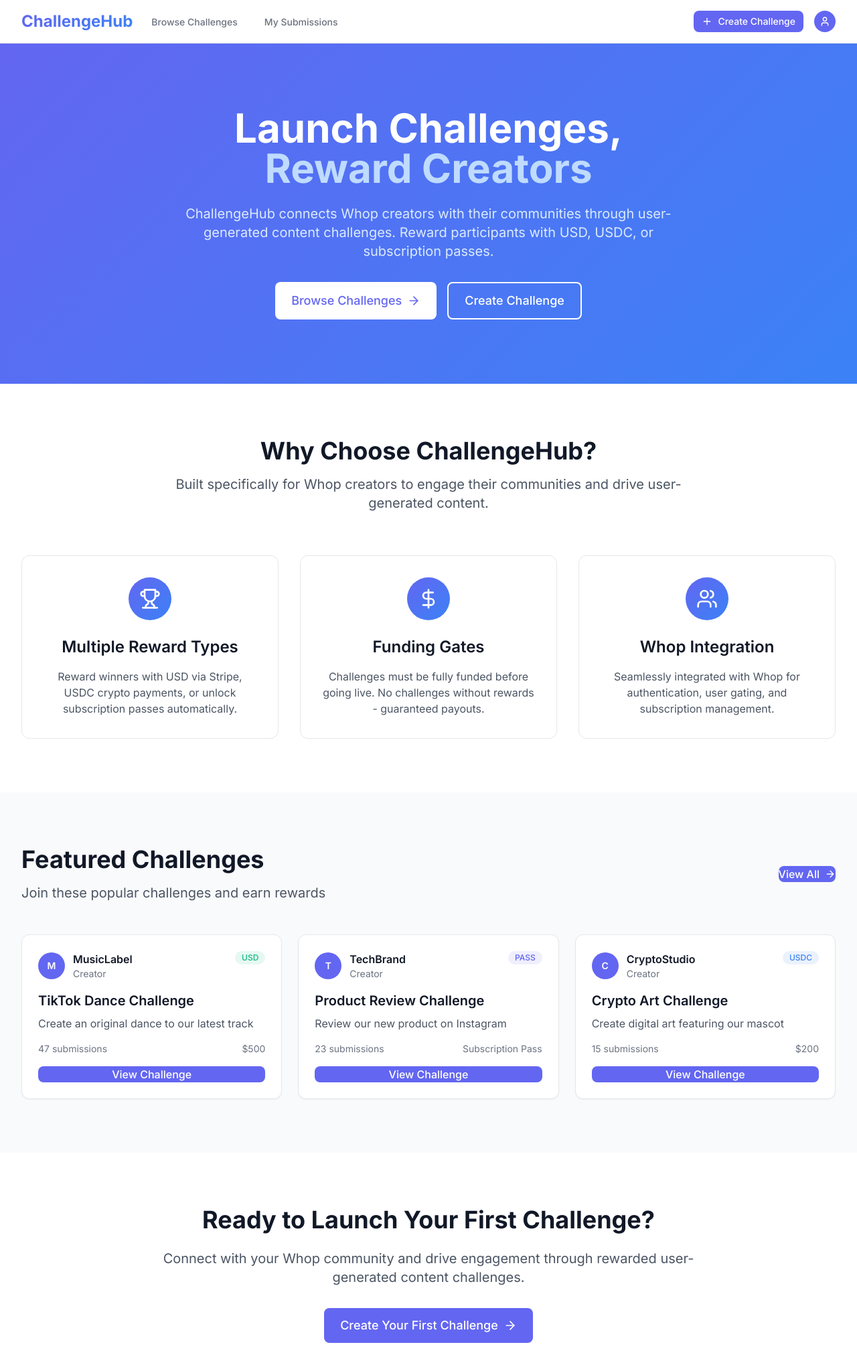
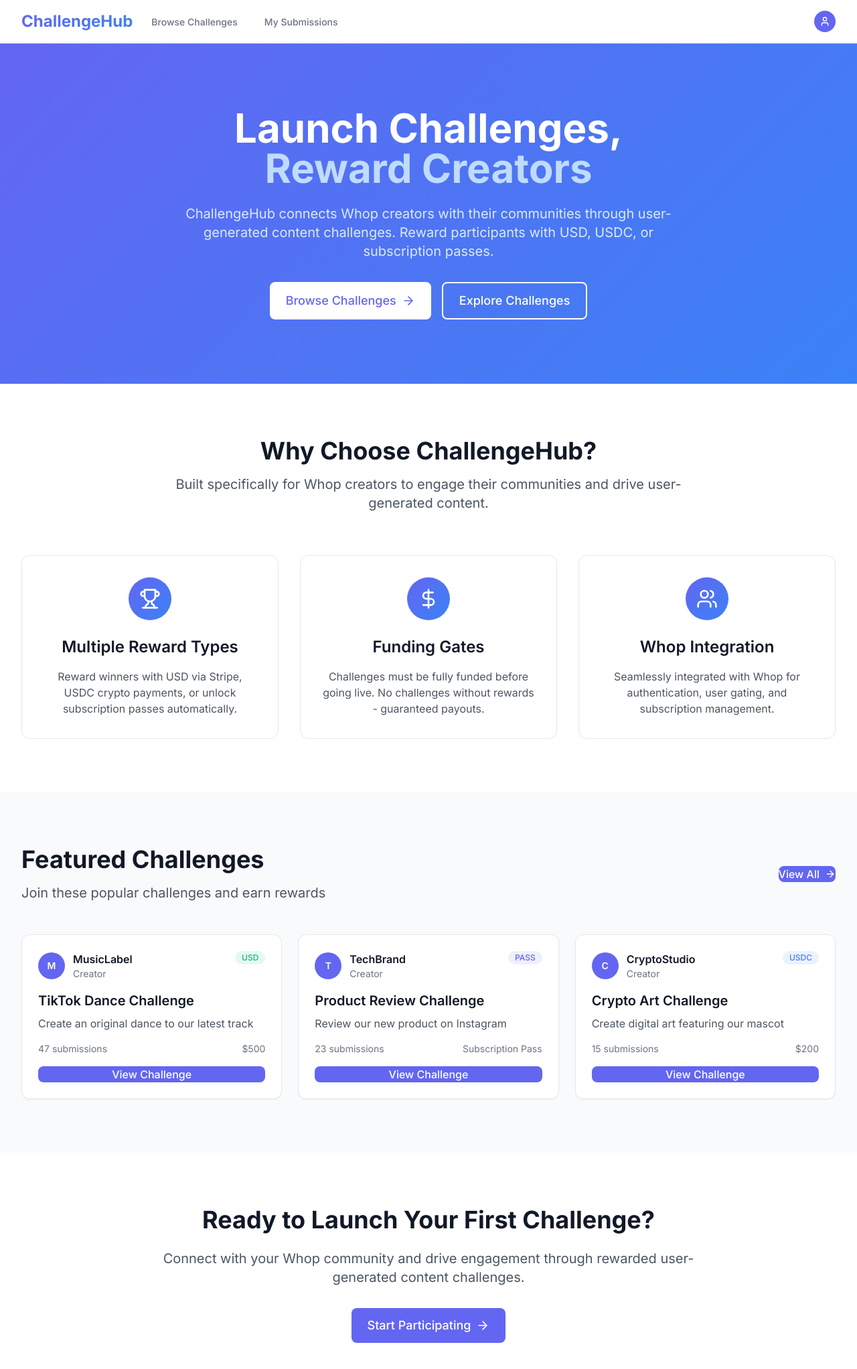
Before and after one commit to callumks/whop-bounty-board, a Next.js app: page / in a window 1280 px wide. Shown: the top 2044 px of the page at 67% size. Built offline with nearby package versions, Linux system fonts and the light colour scheme.

Commit message:
Restrict challenge creation to Whop creators/owners only

```diff
--- a/app/create-challenge/page.tsx
+++ b/app/create-challenge/page.tsx
@@ -1,6 +1,6 @@
 'use client';
 
-import React, { useState } from 'react';
+import React, { useState, useEffect } from 'react';
 import { useRouter } from 'next/navigation';
 import CreateChallengeFormV2 from '@/components/challenge/CreateChallengeFormV2';
 import type { FeeCalculation } from '@/lib/platform-fee';
@@ -21,7 +21,23 @@
 export default function CreateChallengePage() {
   const [isLoading, setIsLoading] = useState(false);
   const [error, setError] = useState<string | null>(null);
+  const [isCreator, setIsCreator] = useState<boolean | null>(null);
   const router = useRouter();
+
+  // Check if user is a creator on component mount
+  useEffect(() => {
+    checkCreatorStatus();
+  }, []);
+
+  const checkCreatorStatus = async () => {
+    try {
+      // This would typically be done by checking user context or making an API call
+      // For now, we'll rely on the API endpoint to handle authorization
+      setIsCreator(true); // Assume user is creator - API will enforce actual authorization
+    } catch (err) {
+      setIsCreator(false);
+    }
+  };
 
   const handleSubmit = async (data: CreateChallengeFormData & { feeCalculation: FeeCalculation }) => {
     setIsLoading(true);
@@ -76,6 +92,23 @@
           </p>
         </div>
 
+        {/* Creator Only Notice */}
+        <div className="mb-6 bg-blue-50 border border-blue-200 rounded-lg p-4">
+          <div className="flex">
+            <div className="flex-shrink-0">
+              <svg className="h-5 w-5 text-blue-400" viewBox="0 0 20 20" fill="currentColor">
+                <path fillRule="evenodd" d="M18 10a8 8 0 11-16 0 8 8 0 0116 0zm-7-4a1 1 0 11-2 0 1 1 0 012 0zM9 9a1 1 0 000 2v3a1 1 0 001 1h1a1 1 0 100-2v-3a1 1 0 00-1-1H9z" clipRule="evenodd" />
+              </svg>
+            </div>
+            <div className="ml-3">
+              <h3 className="text-sm font-medium text-blue-800">Creators Only</h3>
+              <p className="mt-1 text-sm text-blue-700">
+                Challenge creation is restricted to Whop creators and company owners. If you're not a creator, you can still participate in existing challenges!
+              </p>
+            </div>
+          </div>
+        </div>
+
         {/* Error Display */}
         {error && (
           <div className="mb-6 bg-red-50 border border-red-200 rounded-lg p-4">
--- a/app/page.tsx
+++ b/app/page.tsx
@@ -66,8 +66,8 @@
                 Browse Challenges
                 <ArrowRight className="w-5 h-5 ml-2" />
               </Link>
-              <Link href="/create-challenge" className="btn btn-lg border-2 border-white text-white hover:bg-white hover:text-whop-purple">
-                Create Challenge
+              <Link href="/challenges" className="btn btn-lg border-2 border-white text-white hover:bg-white hover:text-whop-purple">
+                Explore Challenges
               </Link>
             </div>
           </div>
@@ -203,8 +203,8 @@
             Connect with your Whop community and drive engagement through
             rewarded user-generated content challenges.
           </p>
-          <Link href="/create-challenge" className="btn btn-primary btn-lg">
-            Create Your First Challenge
+          <Link href="/challenges" className="btn btn-primary btn-lg">
+            Start Participating
             <ArrowRight className="w-5 h-5 ml-2" />
           </Link>
         </div>
--- a/app/profile/page.tsx
+++ b/app/profile/page.tsx
@@ -238,17 +238,7 @@
               </p>
             </a>
 
-            {profile.isCreator && (
-              <a
-                href="/create-challenge"
-                className="block p-4 border border-gray-200 rounded-lg hover:bg-gray-50 transition-colors"
-              >
-                <h4 className="font-medium text-gray-900">Create New Challenge</h4>
-                <p className="text-sm text-gray-600 mt-1">
-                  Launch a new user-generated content challenge
-                </p>
-              </a>
-            )}
+            {/* Note: Challenge creation moved to dedicated creator section */}
 
             <a
               href="/challenges"
--- a/components/layout/Navbar.tsx
+++ b/components/layout/Navbar.tsx
@@ -60,13 +60,7 @@
           {/* Right side */}
           <div className="hidden sm:ml-6 sm:flex sm:items-center space-x-4">
             {/* Note: In embedded Whop apps, users are always authenticated */}
-            <Link
-              href="/create-challenge"
-              className="btn btn-primary btn-sm"
-            >
-              <Plus className="w-4 h-4 mr-2" />
-              Create Challenge
-            </Link>
+            {/* Challenge creation is only available to Whop creators/owners */}
 
             {/* User menu - will be populated via client-side */}
             <div className="relative">
@@ -160,13 +154,6 @@
 
             <div className="mt-3 space-y-1">
               <Link
-                href="/create-challenge"
-                className="block px-4 py-2 text-base font-medium text-gray-500 hover:text-gray-700 hover:bg-gray-100"
-              >
-                Create Challenge
-              </Link>
-
-              <Link
                 href="/profile"
                 className="block px-4 py-2 text-base font-medium text-gray-500 hover:text-gray-700 hover:bg-gray-100"
               >
```
